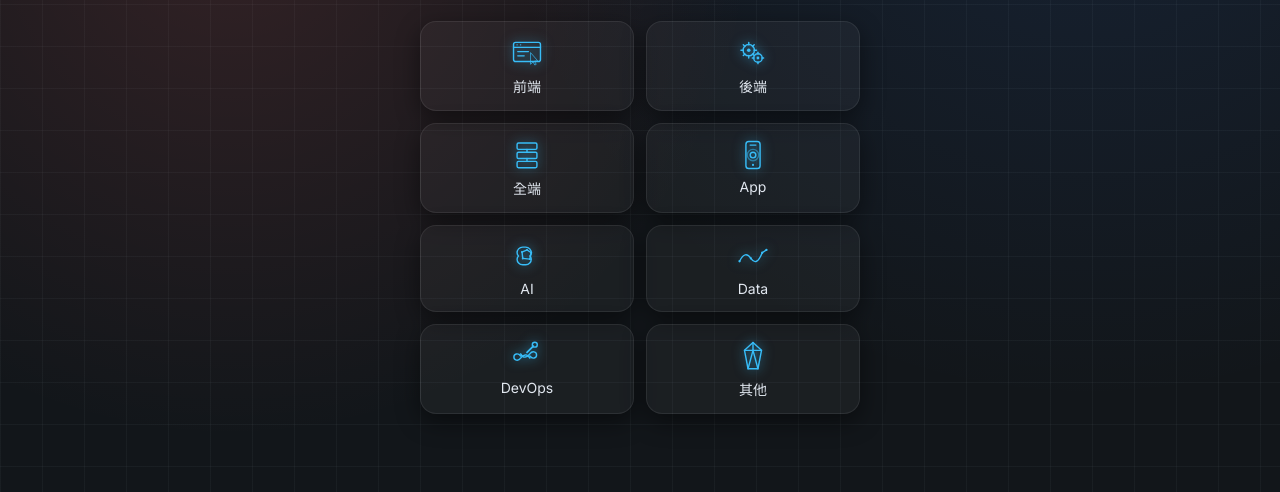
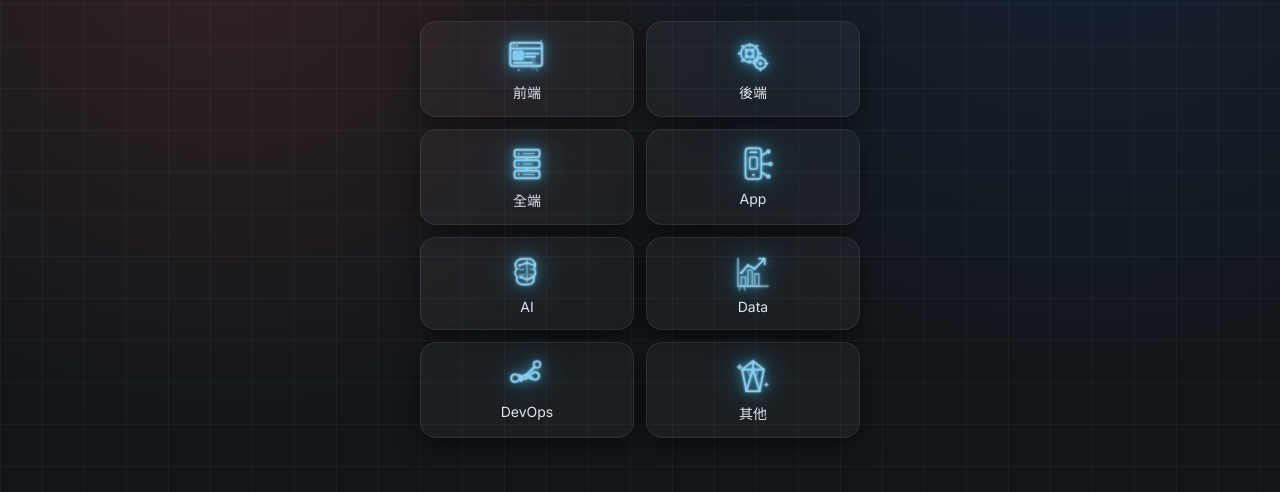
Before and after one commit to Zichi625/engineer-survival-lab, a website with bundled scripts: page index.html in a window 1280 px wide. Both pictures are taken after a click on the button "開始生存測驗 🚀". Shown: the part 206-698 px from the top of the page. Built offline with nearby package versions, Linux system fonts and the light colour scheme; files whose address does not match are found by name.

Commit message:
style: enrich role icons with circuit accents and layered neon glow
Adds small circuit-style accents to each of the 8 role icons and switches to a tighter core plus wider halo glow (three stacked drop-shadows) for a more convincing neon-tube look, per a reference image the user shared. Simplified the fullstack icon back to a clearer stacked-layers motif after a puzzle-piece attempt did not read clearly at icon size.

```diff
--- a/js/icons.js
+++ b/js/icons.js
@@ -1,17 +1,106 @@
 export var ROLE_ICONS = {
-  frontend: '<svg viewBox="0 0 48 48" fill="none" stroke="currentColor" stroke-width="2" stroke-linecap="round" stroke-linejoin="round"><rect x="5" y="9" width="38" height="27" rx="3"/><line x1="5" y1="16" x2="43" y2="16"/><circle cx="10" cy="12.5" r="1" fill="currentColor" stroke="none"/><circle cx="15" cy="12.5" r="1" fill="currentColor" stroke="none"/><line x1="11" y1="22" x2="26" y2="22"/><line x1="11" y1="28" x2="20" y2="28"/><path d="M29 24 L29 40 L32.5 36.5 L35 41 L37 40 L34.5 35.5 L38.5 35 Z" stroke-width="1"/></svg>',
+  frontend:
+    '<svg viewBox="0 0 48 48" fill="none" stroke="currentColor" stroke-width="1.8" stroke-linecap="round" stroke-linejoin="round">' +
+    '<rect x="4" y="8" width="38" height="28" rx="3"/>' +
+    '<line x1="4" y1="15" x2="42" y2="15"/>' +
+    '<circle cx="8" cy="11.5" r="0.9" fill="currentColor" stroke="none"/>' +
+    '<circle cx="12" cy="11.5" r="0.9" fill="currentColor" stroke="none"/>' +
+    '<rect x="8" y="19" width="11" height="9" rx="1"/>' +
+    '<line x1="9.5" y1="20.5" x2="17.5" y2="26.5"/><line x1="17.5" y1="20.5" x2="9.5" y2="26.5"/>' +
+    '<line x1="22" y1="21" x2="38" y2="21"/><line x1="22" y1="25" x2="34" y2="25"/>' +
+    '<line x1="8" y1="32" x2="30" y2="32"/>' +
+    '<path d="M30 25 L30 41 L33.2 37.8 L35.6 42.4 L37.6 41.4 L35.2 36.8 L39 36.2 Z" stroke-width="1.2" fill="currentColor" opacity="0.15"/>' +
+    '<circle cx="14" cy="41" r="1" fill="currentColor" stroke="none" opacity="0.7"/>' +
+    '<circle cx="41" cy="6" r="1" fill="currentColor" stroke="none" opacity="0.7"/>' +
+    '</svg>',
 
-  backend: '<svg viewBox="0 0 48 48" fill="none" stroke="currentColor" stroke-width="2" stroke-linecap="round" stroke-linejoin="round"><circle cx="18" cy="20" r="8"/><circle cx="18" cy="20" r="2.5" fill="currentColor" stroke="none"/><line x1="18" y1="9" x2="18" y2="12.5"/><line x1="18" y1="27.5" x2="18" y2="31"/><line x1="7" y1="20" x2="10.5" y2="20"/><line x1="25.5" y1="20" x2="29" y2="20"/><line x1="10.3" y1="12.3" x2="12.7" y2="14.7"/><line x1="23.3" y1="25.3" x2="25.7" y2="27.7"/><line x1="25.7" y1="12.3" x2="23.3" y2="14.7"/><line x1="12.7" y1="25.3" x2="10.3" y2="27.7"/><circle cx="31" cy="31" r="6"/><circle cx="31" cy="31" r="2" fill="currentColor" stroke="none"/><line x1="31" y1="23" x2="31" y2="25.5"/><line x1="31" y1="36.5" x2="31" y2="39"/><line x1="23" y1="31" x2="25.5" y2="31"/><line x1="36.5" y1="31" x2="39" y2="31"/></svg>',
+  backend:
+    '<svg viewBox="0 0 48 48" fill="none" stroke="currentColor" stroke-width="1.8" stroke-linecap="round" stroke-linejoin="round">' +
+    '<circle cx="20" cy="21" r="10.5"/>' +
+    '<rect x="15.5" y="16.5" width="9" height="9" rx="1.2"/>' +
+    '<line x1="20" y1="12.5" x2="20" y2="9.5"/><line x1="20" y1="29.5" x2="20" y2="32.5"/>' +
+    '<line x1="9.5" y1="21" x2="6.5" y2="21"/><line x1="30.5" y1="21" x2="33.5" y2="21"/>' +
+    '<line x1="12.9" y1="13.9" x2="10.8" y2="11.8"/><line x1="27.1" y1="28.1" x2="29.2" y2="30.2"/>' +
+    '<line x1="27.1" y1="13.9" x2="29.2" y2="11.8"/><line x1="12.9" y1="28.1" x2="10.8" y2="30.2"/>' +
+    '<line x1="17.5" y1="18.5" x2="15" y2="16"/><line x1="22.5" y1="18.5" x2="25" y2="16"/>' +
+    '<line x1="17.5" y1="23.5" x2="15" y2="26"/><line x1="22.5" y1="23.5" x2="25" y2="26"/>' +
+    '<circle cx="33" cy="33" r="6.5"/>' +
+    '<circle cx="33" cy="33" r="2.2" fill="currentColor" stroke="none"/>' +
+    '<line x1="33" y1="24.5" x2="33" y2="27.2"/><line x1="33" y1="38.8" x2="33" y2="41.5"/>' +
+    '<line x1="24.5" y1="33" x2="27.2" y2="33"/><line x1="38.8" y1="33" x2="41.5" y2="33"/>' +
+    '</svg>',
 
-  fullstack: '<svg viewBox="0 0 48 48" fill="none" stroke="currentColor" stroke-width="2" stroke-linecap="round" stroke-linejoin="round"><rect x="10" y="7" width="28" height="9" rx="2"/><rect x="10" y="20" width="28" height="9" rx="2"/><rect x="10" y="33" width="28" height="9" rx="2"/><line x1="24" y1="16" x2="24" y2="20"/><line x1="24" y1="29" x2="24" y2="33"/></svg>',
+  fullstack:
+    '<svg viewBox="0 0 48 48" fill="none" stroke="currentColor" stroke-width="1.8" stroke-linecap="round" stroke-linejoin="round">' +
+    '<rect x="9" y="7" width="30" height="9" rx="2"/>' +
+    '<rect x="9" y="19.5" width="30" height="9" rx="2"/>' +
+    '<rect x="9" y="32" width="30" height="9" rx="2"/>' +
+    '<circle cx="14" cy="11.5" r="1" fill="currentColor" stroke="none"/>' +
+    '<circle cx="14" cy="24" r="1" fill="currentColor" stroke="none"/>' +
+    '<circle cx="14" cy="36.5" r="1" fill="currentColor" stroke="none"/>' +
+    '<line x1="19" y1="11.5" x2="33" y2="11.5" stroke-width="1.2" opacity="0.7"/>' +
+    '<line x1="19" y1="24" x2="30" y2="24" stroke-width="1.2" opacity="0.7"/>' +
+    '<line x1="19" y1="36.5" x2="33" y2="36.5" stroke-width="1.2" opacity="0.7"/>' +
+    '<line x1="24" y1="16" x2="24" y2="19.5"/>' +
+    '<line x1="24" y1="28.5" x2="24" y2="32"/>' +
+    '</svg>',
 
-  app: '<svg viewBox="0 0 48 48" fill="none" stroke="currentColor" stroke-width="2" stroke-linecap="round" stroke-linejoin="round"><rect x="14" y="5" width="20" height="38" rx="4"/><line x1="20" y1="10" x2="28" y2="10"/><circle cx="24" cy="38" r="1.5" fill="currentColor" stroke="none"/><circle cx="24" cy="24" r="4"/><circle cx="24" cy="24" r="8" opacity="0.5"/></svg>',
+  app:
+    '<svg viewBox="0 0 48 48" fill="none" stroke="currentColor" stroke-width="1.8" stroke-linecap="round" stroke-linejoin="round">' +
+    '<rect x="15" y="5" width="19" height="37" rx="4"/>' +
+    '<line x1="20.5" y1="10" x2="28.5" y2="10"/>' +
+    '<circle cx="24.5" cy="37" r="1.4" fill="currentColor" stroke="none"/>' +
+    '<rect x="20" y="16" width="9" height="14" rx="1.2" opacity="0.85"/>' +
+    '<line x1="34" y1="14" x2="41" y2="10"/><circle cx="42.5" cy="9" r="1.6"/>' +
+    '<line x1="35" y1="24" x2="43" y2="24"/><circle cx="45" cy="24" r="1.6"/>' +
+    '<line x1="34" y1="34" x2="41" y2="38"/><circle cx="42.5" cy="39" r="1.6"/>' +
+    '</svg>',
 
-  ai: '<svg viewBox="0 0 48 48" fill="none" stroke="currentColor" stroke-width="2" stroke-linecap="round" stroke-linejoin="round"><path d="M18 10c-5 0-8 4-8 8 0 2 1 3.5 2 4.5-1 1-2 2.5-2 4.5 0 4 3 8 8 8h4c5 0 8-4 8-8 0-2-1-3.5-2-4.5 1-1 2-2.5 2-4.5 0-4-3-8-8-8h-4z"/><circle cx="17" cy="17" r="1.4" fill="currentColor" stroke="none"/><circle cx="24" cy="14" r="1.4" fill="currentColor" stroke="none"/><circle cx="30" cy="18" r="1.4" fill="currentColor" stroke="none"/><circle cx="18" cy="26" r="1.4" fill="currentColor" stroke="none"/><circle cx="28" cy="27" r="1.4" fill="currentColor" stroke="none"/><line x1="17" y1="17" x2="24" y2="14"/><line x1="24" y1="14" x2="30" y2="18"/><line x1="17" y1="17" x2="18" y2="26"/><line x1="30" y1="18" x2="28" y2="27"/><line x1="18" y1="26" x2="28" y2="27"/></svg>',
+  ai:
+    '<svg viewBox="0 0 48 48" fill="none" stroke="currentColor" stroke-width="1.7" stroke-linecap="round" stroke-linejoin="round">' +
+    '<path d="M19 8c-5.5 0-9 3.8-9 7.8 0 2 .9 3.3 2 4.4-1.3 1.1-2.3 2.7-2.3 4.8 0 2.3 1.1 4 2.6 5-.4.8-.6 1.7-.6 2.6 0 3.6 3.2 6.4 7.1 6.4h6.4c3.9 0 7.1-2.8 7.1-6.4 0-.9-.2-1.8-.6-2.6 1.5-1 2.6-2.7 2.6-5 0-2.1-1-3.7-2.3-4.8 1.1-1.1 2-2.4 2-4.4 0-4-3.5-7.8-9-7.8z"/>' +
+    '<path d="M14 20c2 1.5 4.5 1.7 6.5.3M27.5 20c2 1.5 4.5 1.7 6.5.3M15 27c1.8 1.2 4 1.2 6-.3M27 27c1.8 1.2 4 1.2 6-.3" stroke-width="1.1" opacity="0.7"/>' +
+    '<line x1="24" y1="8.5" x2="24" y2="35.5" stroke-width="1.1" opacity="0.7"/>' +
+    '<circle cx="15" cy="16" r="1.3" fill="currentColor" stroke="none"/>' +
+    '<circle cx="24" cy="13" r="1.3" fill="currentColor" stroke="none"/>' +
+    '<circle cx="33" cy="16" r="1.3" fill="currentColor" stroke="none"/>' +
+    '<circle cx="16" cy="30" r="1.3" fill="currentColor" stroke="none"/>' +
+    '<circle cx="32" cy="30" r="1.3" fill="currentColor" stroke="none"/>' +
+    '<line x1="15" y1="16" x2="24" y2="13"/><line x1="24" y1="13" x2="33" y2="16"/>' +
+    '<line x1="16" y1="30" x2="24" y2="33"/><line x1="24" y1="33" x2="32" y2="30"/>' +
+    '</svg>',
 
-  data: '<svg viewBox="0 0 48 48" fill="none" stroke="currentColor" stroke-width="2" stroke-linecap="round" stroke-linejoin="round"><path d="M5 30 Q13 14 21 26 T37 18"/><circle cx="5" cy="30" r="1.6" fill="currentColor" stroke="none"/><circle cx="21" cy="26" r="1.6" fill="currentColor" stroke="none"/><circle cx="37" cy="18" r="1.6" fill="currentColor" stroke="none"/><circle cx="43" cy="14" r="1.6" fill="currentColor" stroke="none"/><line x1="37" y1="18" x2="43" y2="14"/></svg>',
+  data:
+    '<svg viewBox="0 0 48 48" fill="none" stroke="currentColor" stroke-width="1.8" stroke-linecap="round" stroke-linejoin="round">' +
+    '<line x1="6" y1="41" x2="6" y2="8" opacity="0.6"/><line x1="6" y1="41" x2="42" y2="41" opacity="0.6"/>' +
+    '<rect x="10" y="30" width="5" height="11" opacity="0.55"/>' +
+    '<rect x="18" y="22" width="5" height="19" opacity="0.55"/>' +
+    '<rect x="26" y="26" width="5" height="15" opacity="0.55"/>' +
+    '<path d="M10 25 L18 16 L26 20 L38 8"/>' +
+    '<path d="M31 8h7v7" stroke-width="1.6"/>' +
+    '<circle cx="10" cy="25" r="1.4" fill="currentColor" stroke="none"/>' +
+    '<circle cx="18" cy="16" r="1.4" fill="currentColor" stroke="none"/>' +
+    '<circle cx="26" cy="20" r="1.4" fill="currentColor" stroke="none"/>' +
+    '<path d="M9 41c0 2-1.5 3-1.5 5M13 41c0 2 1.5 3 1.5 5" stroke-width="1.2" opacity="0.6"/>' +
+    '</svg>',
 
-  devops: '<svg viewBox="0 0 48 48" fill="none" stroke="currentColor" stroke-width="2" stroke-linecap="round" stroke-linejoin="round"><path d="M15 24c-3.5-5-9.5-3-9.5 1.5s6 6.5 9.5 1.5c3.5-5 9.5-7 13 0"/><path d="M28 24c3.5 5 9.5 3 9.5-1.5s-6-6.5-9.5-1.5c-3.5 5-9.5 7-13 0"/><line x1="33" y1="10" x2="24" y2="19" stroke-width="2.5"/><circle cx="35" cy="8" r="3.5"/></svg>',
+  devops:
+    '<svg viewBox="0 0 48 48" fill="none" stroke="currentColor" stroke-width="1.8" stroke-linecap="round" stroke-linejoin="round">' +
+    '<path d="M15 24c-3.8-5.4-10-3.2-10 1.5S11.2 32 15 26.5c3.8-5.4 10-7.4 13.5 0"/>' +
+    '<path d="M28.5 24c3.8 5.4 10 3.2 10-1.5S32.3 16 28.5 21.5c-3.8 5.4-10 7.4-13.5 0"/>' +
+    '<circle cx="36" cy="9" r="4" opacity="0.9"/>' +
+    '<line x1="33.2" y1="11.8" x2="22" y2="23" stroke-width="2.4"/>' +
+    '<line x1="19" y1="26" x2="16.5" y2="28.5" stroke-width="2.4"/>' +
+    '</svg>',
 
-  other: '<svg viewBox="0 0 48 48" fill="none" stroke="currentColor" stroke-width="2" stroke-linecap="round" stroke-linejoin="round"><path d="M24 5 L36 16 L31 42 L17 42 L12 16 Z"/><line x1="24" y1="5" x2="24" y2="16"/><line x1="12" y1="16" x2="36" y2="16"/><line x1="24" y1="16" x2="17" y2="42"/><line x1="24" y1="16" x2="31" y2="42"/></svg>'
+  other:
+    '<svg viewBox="0 0 48 48" fill="none" stroke="currentColor" stroke-width="1.8" stroke-linecap="round" stroke-linejoin="round">' +
+    '<path d="M24 5 L37 15 L32 41 L16 41 L11 15 Z"/>' +
+    '<line x1="24" y1="5" x2="24" y2="15"/><line x1="11" y1="15" x2="37" y2="15"/>' +
+    '<line x1="24" y1="15" x2="16" y2="41"/><line x1="24" y1="15" x2="32" y2="41"/>' +
+    '<line x1="17.5" y1="15" x2="21" y2="25" stroke-width="1.1" opacity="0.6"/>' +
+    '<line x1="30.5" y1="15" x2="27" y2="25" stroke-width="1.1" opacity="0.6"/>' +
+    '<path d="M8 8l1.4 3L12 12l-2.6 1-1.4 3-1.4-3L4 12l2.6-1z" fill="currentColor" stroke="none" opacity="0.85"/>' +
+    '<path d="M40 30l1 2.2 2.2 1-2.2 1-1 2.2-1-2.2-2.2-1 2.2-1z" fill="currentColor" stroke="none" opacity="0.7"/>' +
+    '</svg>'
 };
--- a/style.css
+++ b/style.css
@@ -264,10 +264,13 @@ button {
 }
 
 .option-icon {
-  width: 34px;
-  height: 34px;
-  color: #38BDF8;
-  filter: drop-shadow(0 0 6px rgba(56, 189, 248, 0.65));
+  width: 40px;
+  height: 40px;
+  color: #7DD3FC;
+  filter:
+    drop-shadow(0 0 1px rgba(224, 242, 254, 0.95))
+    drop-shadow(0 0 6px rgba(56, 189, 248, 0.75))
+    drop-shadow(0 0 16px rgba(56, 189, 248, 0.4));
 }
 
 .option-icon svg {
```
